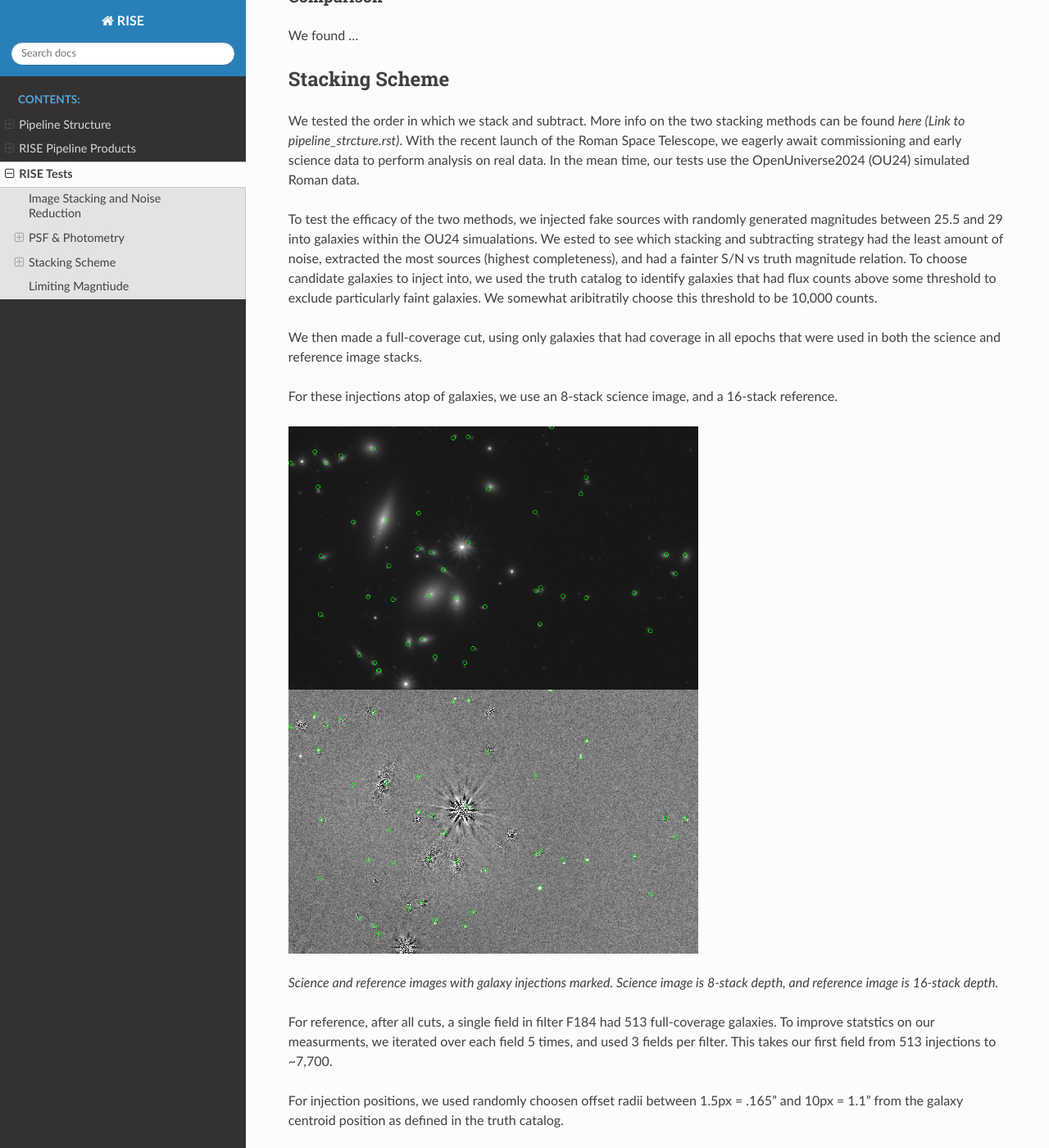
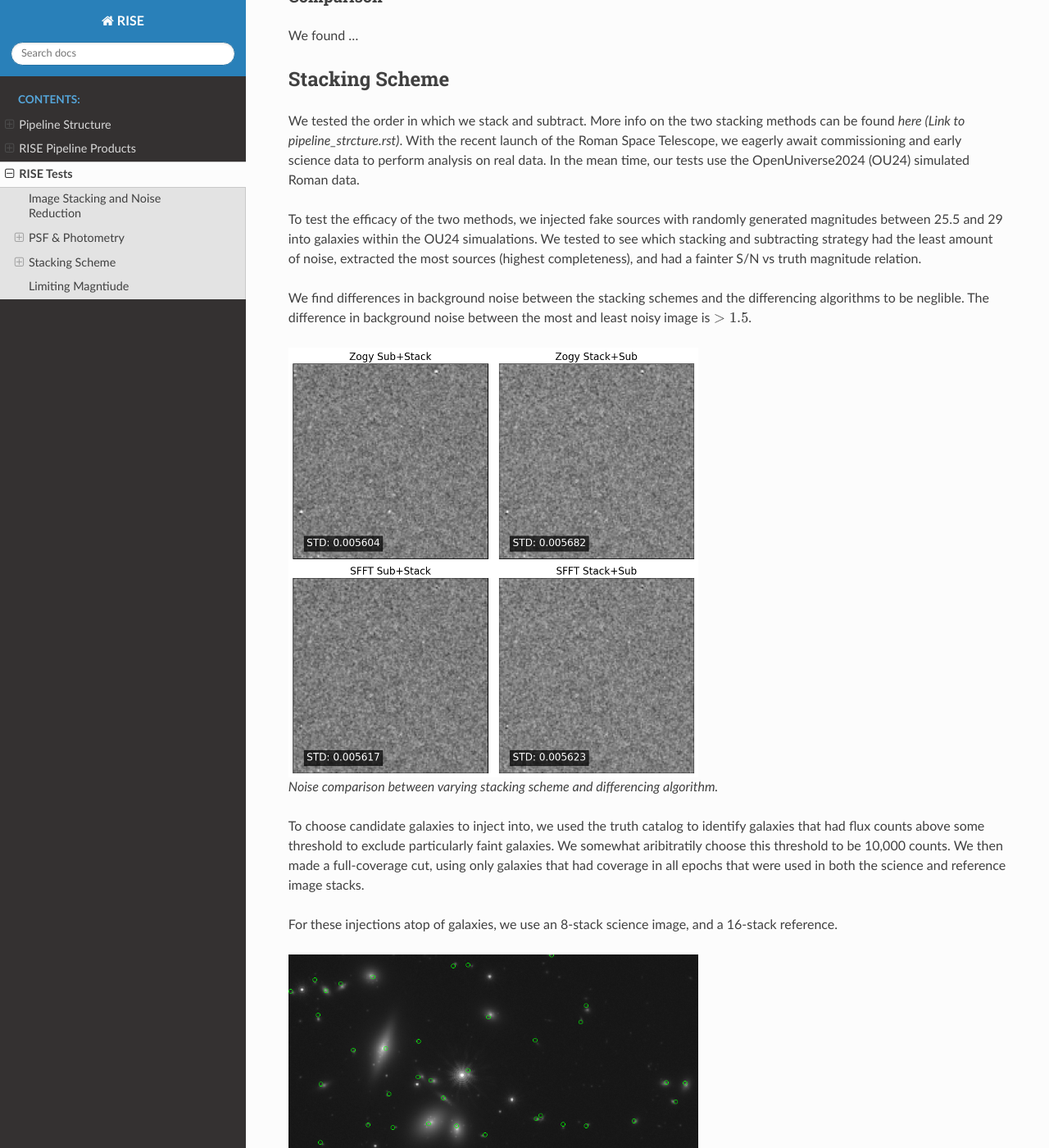
Before and after one commit to joseph-santana/RISE-docs, a Sphinx documentation site: the page built from source/tests.rst, in a window 1280 px wide and 1400 px high, scrolled down 2806 px. Shown: the whole window at 82% size. Built offline with Sphinx 7.4.7 and the Read the Docs theme 3.1.0, drawn with Linux system fonts in a browser that asks for light colours; some of the changed text lies outside the part shown.

Commit message:
Update stacking scheme tests

```diff
--- a/source/tests.rst
+++ b/source/tests.rst
@@ -79,17 +79,25 @@ With the recent launch of the Roman Space Telescope, we eagerly await commission
 In the mean time, our tests use the OpenUniverse2024 (OU24) simulated Roman data.
 
 To test the efficacy of the two methods, we injected fake sources with randomly generated magnitudes between 25.5 and 29 into galaxies within the OU24 simualations.
-We ested to see which stacking and subtracting strategy had the least amount of noise, extracted the most sources (highest completeness), and had a fainter S/N vs truth magnitude relation.
+We tested to see which stacking and subtracting strategy had the least amount of noise, extracted the most sources (highest completeness), and had a fainter S/N vs truth magnitude relation.
+
+We find differences in background noise between the stacking schemes and the differencing algorithms to be neglible.
+The difference in background noise between the most and least noisy image is :math:`>1.5%`.
+
+.. figure:: /images/noise_comparison.png
+    :width: 500px
+
+    Noise comparison between varying stacking scheme and differencing algorithm.
+
 To choose candidate galaxies to inject into, we used the truth catalog to identify galaxies that had flux counts above some threshold to exclude particularly faint galaxies.
 We somewhat aribitratily choose this threshold to be 10,000 counts.
-
 We then made a full-coverage cut, using only galaxies that had coverage in all epochs that were used in both the science and reference image stacks.
 
 For these injections atop of galaxies, we use an 8-stack science image, and a 16-stack reference.
 
 |sci_image_injections| |diff_image_injections|
 
-*Science and reference images with galaxy injections marked. Science image is 8-stack depth, and reference image is 16-stack depth.*
+*Science image and SFFT Stack+Sub difference image with galaxy injections marked. Science image is 8-stack depth, and reference image is 16-stack depth.*
 
 .. |sci_image_injections| image:: /images/cropped_sci_image_galaxy_injections.png
    :width: 500
```
Also changed, not shown: source/images/noise_comparison.png (added).
